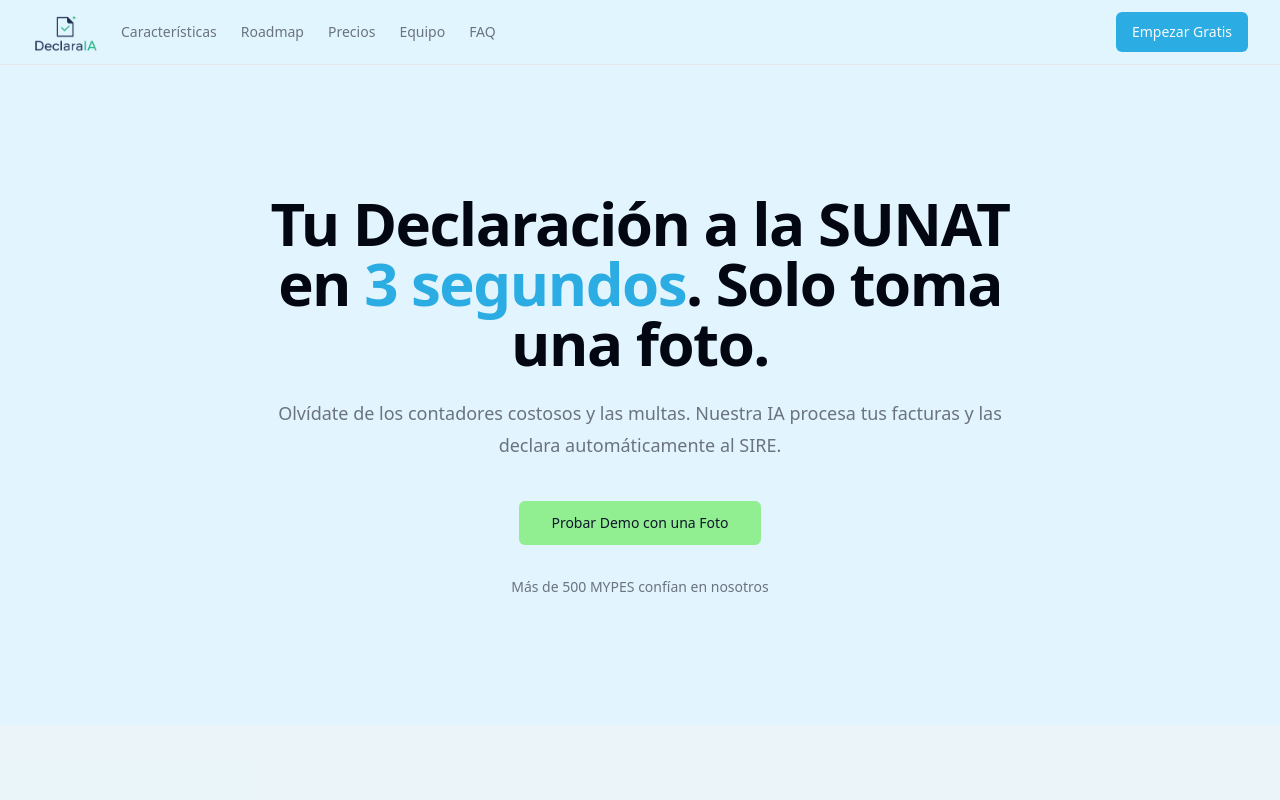
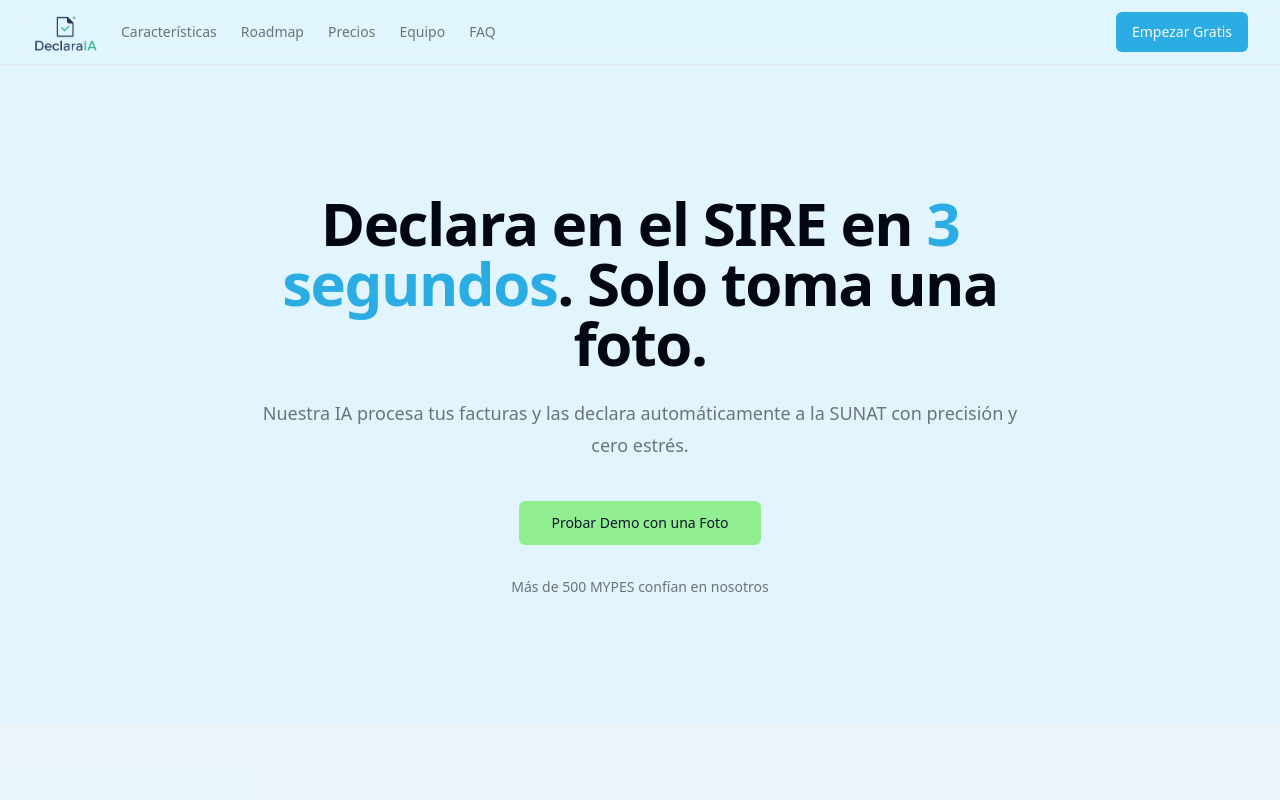
Before and after one commit to hectorDev2/landing-declaraIA, a Next.js app: page / in a window 1280 px wide. Shown: the top 800 px of the page. Built offline with nearby package versions, Linux system fonts and the light colour scheme.

Commit message:
refactor: corregir errores tipográficos y mejorar la redacción en los componentes FAQ, Header y Hero

```diff
--- a/src/components/declarai/faq.tsx
+++ b/src/components/declarai/faq.tsx
@@ -7,25 +7,30 @@
 
 const faqs = [
   {
-    question: "¿Es seguro enviar mis facturas a través de DeclarAI?",
-    answer: "Sí, la seguridad es nuestra máxima prioridad. Utilizamos encriptación de extremo a extremo y almacenamos tus datos en servidores seguros. Nunca compartimos tu información con terceros."
+    question: "¿Es seguro enviar mis facturas a través de DeclaraIA?",
+    answer:
+      "Sí, la seguridad es nuestra máxima prioridad. Utilizamos encriptación de extremo a extremo y almacenamos tus datos en servidores seguros. Nunca compartimos tu información con terceros.",
   },
   {
     question: "¿Qué es el SIRE de la SUNAT?",
-    answer: "El SIRE (Sistema Integrado de Registros Electrónicos) es el nuevo sistema de la SUNAT para llevar los registros de compras y ventas de forma electrónica, reemplazando al PLE (Programa de Libros Electrónicos)."
+    answer:
+      "El SIRE (Sistema Integrado de Registros Electrónicos) es el nuevo sistema de la SUNAT para llevar los registros de compras y ventas de forma electrónica, reemplazando al PLE (Programa de Libros Electrónicos).",
   },
   {
     question: "¿Qué tipo de comprobantes puedo procesar?",
-    answer: "Actualmente, nuestra IA puede procesar facturas y boletas de venta electrónicas. Estamos trabajando para añadir soporte para más tipos de comprobantes en el futuro."
+    answer:
+      "Actualmente, nuestra IA puede procesar facturas y boletas de venta electrónicas. Estamos trabajando para añadir soporte para más tipos de comprobantes en el futuro.",
   },
   {
     question: "¿Qué pasa si la IA comete un error?",
-    answer: "Nuestra IA tiene una precisión superior al 99%, pero siempre tienes la opción de revisar y editar los datos extraídos antes de que se envíen a la SUNAT. Esto te da control total y evita multas."
+    answer:
+      "Nuestra IA tiene una precisión superior al 99%, pero siempre tienes la opción de revisar y editar los datos extraídos antes de que se envíen a la SUNAT. Esto te da control total y evita multas.",
   },
   {
     question: "¿Puedo cancelar mi suscripción en cualquier momento?",
-    answer: "Por supuesto. Puedes cancelar tu suscripción en cualquier momento desde tu panel de control, sin preguntas ni penalidades."
-  }
+    answer:
+      "Por supuesto. Puedes cancelar tu suscripción en cualquier momento desde tu panel de control, sin preguntas ni penalidades.",
+  },
 ];
 
 export function Faq() {
@@ -37,14 +42,17 @@
             Preguntas Frecuentes
           </h2>
           <p className="mt-4 text-lg text-muted-foreground">
-            ¿Tienes dudas? Aquí encontrarás las respuestas a las preguntas más comunes.
+            ¿Tienes dudas? Aquí encontrarás las respuestas a las preguntas más
+            comunes.
           </p>
         </div>
 
         <Accordion type="single" collapsible className="w-full mt-12">
           {faqs.map((faq, index) => (
             <AccordionItem key={index} value={`item-${index}`}>
-              <AccordionTrigger className="text-lg text-left">{faq.question}</AccordionTrigger>
+              <AccordionTrigger className="text-lg text-left">
+                {faq.question}
+              </AccordionTrigger>
               <AccordionContent className="text-base text-muted-foreground">
                 {faq.answer}
               </AccordionContent>
--- a/src/components/declarai/header.tsx
+++ b/src/components/declarai/header.tsx
@@ -20,7 +20,7 @@
           <Link href="/" className="mr-6 flex items-center">
             <Image
               src="/logo.png"
-              alt="DeclarAI"
+              alt="DeclaraIA"
               width={150}
               height={40}
               className="h-10 w-auto"
@@ -55,7 +55,7 @@
                 <Link href="/" className="flex items-center gap-2 mb-4">
                   <Image
                     src="/logo.png"
-                    alt="DeclarAI"
+                    alt="DeclaraIA"
                     width={150}
                     height={40}
                     className="h-10 w-auto"
--- a/src/components/declarai/hero.tsx
+++ b/src/components/declarai/hero.tsx
@@ -31,13 +31,13 @@
         <div className="grid grid-cols-1 gap-8 text-center">
           <div className="mx-auto max-w-3xl">
             <h1 className="text-4xl font-bold tracking-tight text-foreground sm:text-5xl md:text-6xl font-headline">
-              Tu Declaración a la SUNAT en{" "}
+              Declara en el SIRE en{" "}
               <span className="text-primary">3 segundos</span>. Solo toma una
               foto.
             </h1>
             <p className="mt-6 text-lg leading-8 text-muted-foreground font-body">
-              Olvídate de los contadores costosos y las multas. Nuestra IA
-              procesa tus facturas y las declara automáticamente al SIRE.
+              Nuestra IA procesa tus facturas y las declara automáticamente a la
+              SUNAT con precisión y cero estrés.
             </p>
             <div className="mt-10 flex items-center justify-center gap-x-6">
               <Button
```
